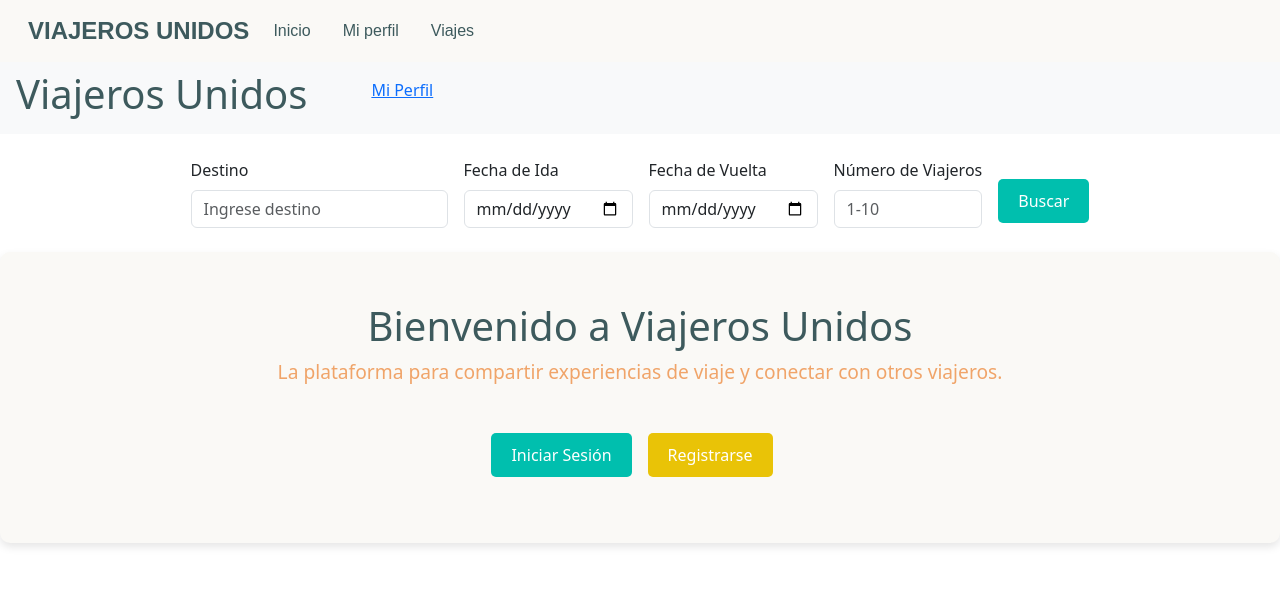
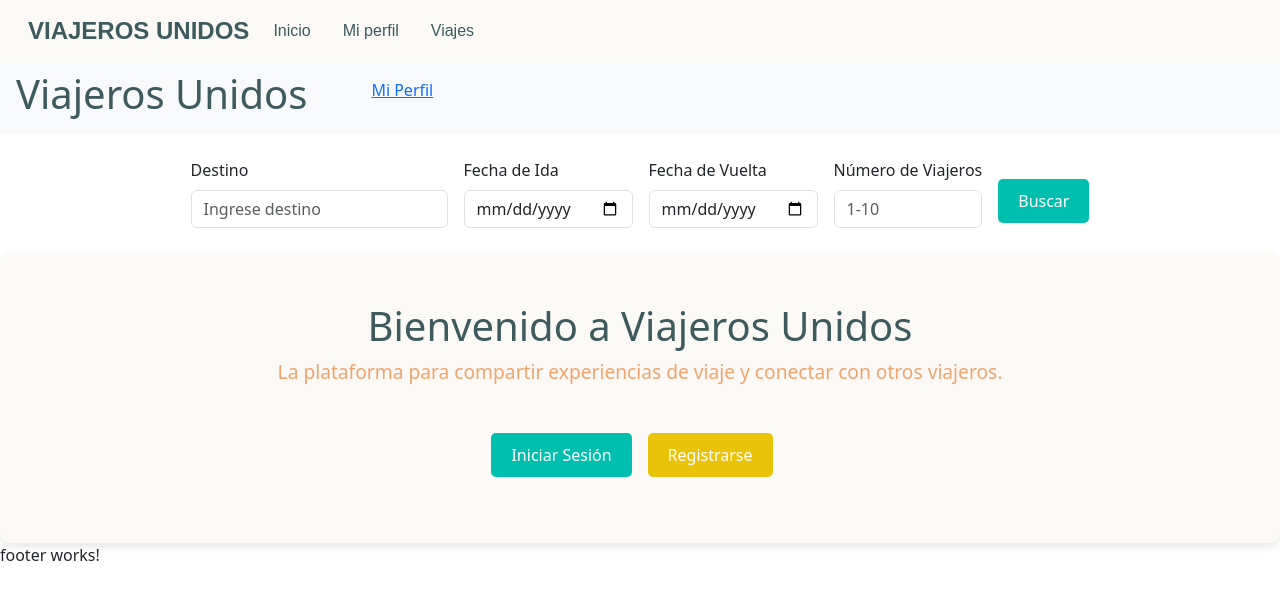
Before and after one commit to JavierSP1997/appFrontViajes, an Angular app: page / in a window 1280 px wide. Shown: the top 600 px of the page. Built offline with nearby package versions, Linux system fonts and the light colour scheme.

Commit message:
Creacion del componente footer

```diff
--- a/src/app/app.component.html
+++ b/src/app/app.component.html
@@ -1,2 +1,3 @@
 <app-header></app-header>
 <router-outlet />
+<app-footer></app-footer>
--- a/src/app/app.component.ts
+++ b/src/app/app.component.ts
@@ -1,10 +1,11 @@
 import { Component } from "@angular/core";
 import { RouterOutlet } from "@angular/router";
 import { HeaderComponent } from "./components/header/header.component";
+import { FooterComponent } from "./components/footer/footer.component";
 
 @Component({
 	selector: "app-root",
-	imports: [RouterOutlet, HeaderComponent],
+	imports: [RouterOutlet, HeaderComponent, FooterComponent],
 	templateUrl: "./app.component.html",
 	styleUrl: "./app.component.css",
 })
--- /dev/null
+++ b/src/app/components/footer/footer.component.html
@@ -0,0 +1 @@
+<p>footer works!</p>
```
Also changed, not shown: src/app/components/footer/footer.component.ts (added, +11 -0 lines), src/app/components/footer/footer.component.css (added).
